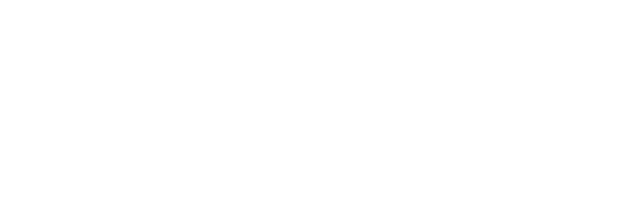
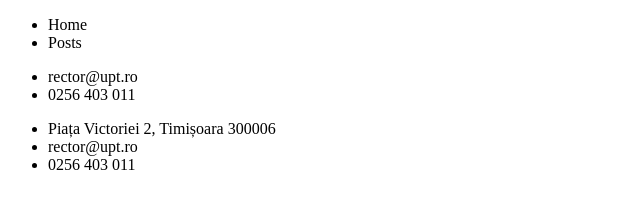
Before and after one commit to licaret/pw-lab-14, a plain HTML site: page index.html in a window 1280 px wide. Shown: the whole page, without its empty margins (0-640 px from the left). Drawn offline with Linux system fonts and the light colour scheme.

Commit message:
Add basic HTML structure

```diff
--- a/index.html
+++ b/index.html
@@ -5,5 +5,30 @@
     <meta name="viewport" content="width=device-width, initial-scale=1.0" />
     <title>Web Programming</title>
   </head>
-  <body></body>
+  <body>
+    <header>
+      <!-- TODO: Add logo here -->
+      <ul>
+        <li>Home</li>
+        <li>Posts</li>
+      </ul>
+
+      <ul>
+        <li>rector@upt.ro</li>
+        <li>0256 403 011</li>
+      </ul>
+    </header>
+    <main>
+      <section id="web-programming-lab-section"></section>
+      <section id="posts-section"></section>
+    </main>
+    <footer>
+      <!-- TODO: Add logo here -->
+      <ul>
+        <li>Piața Victoriei 2, Timișoara 300006</li>
+        <li>rector@upt.ro</li>
+        <li>0256 403 011</li>
+      </ul>
+    </footer>
+  </body>
 </html>
```
